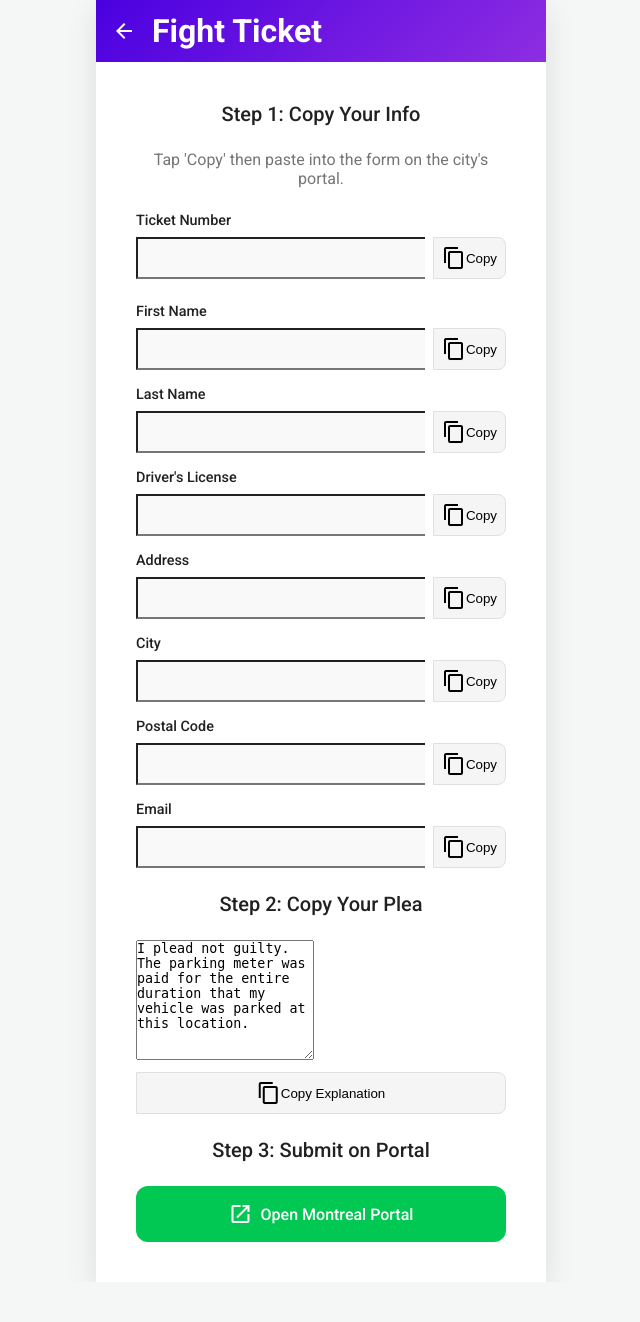
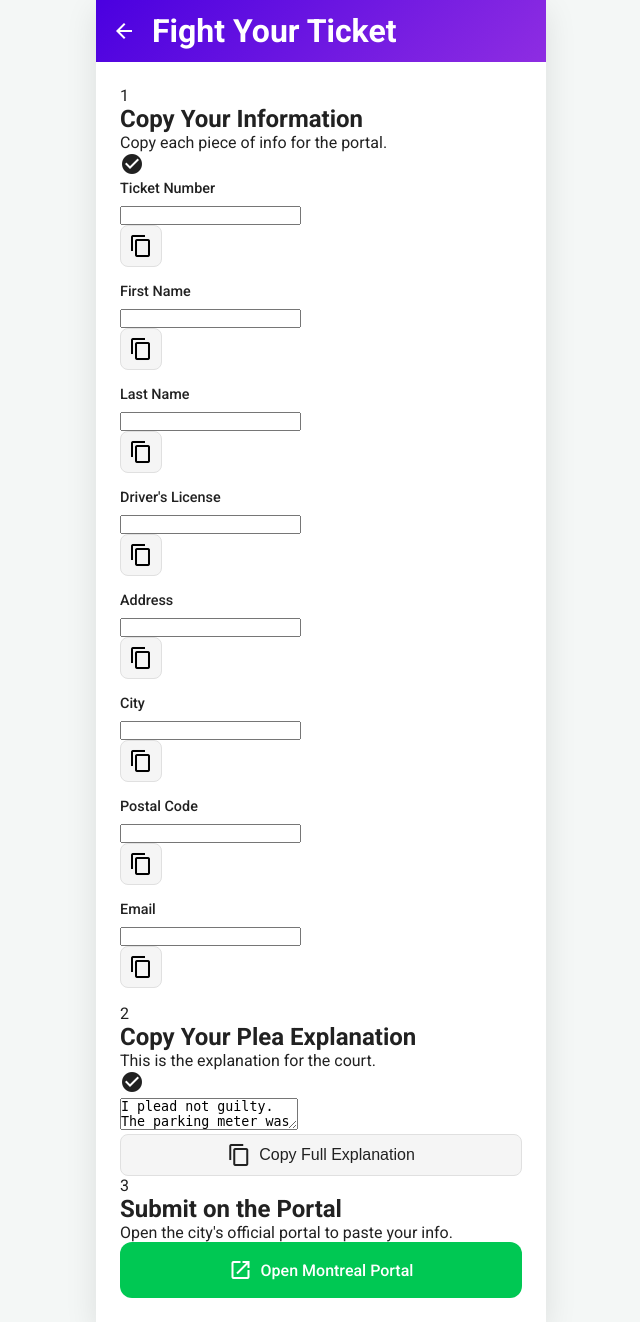
Before and after one commit to Aamm5845/parking-ticket-app-v3, a Flask app: page /plea-helper in a window 1280 px wide. Shown: the whole page, without its empty margins (319-959 px from the left). Before the commit the page ends 1242 px from the top, so only its background shows below. Run offline with Flask 3, Linux system fonts and the light colour scheme; the visitor is signed in with stand-in values (Sample User, id 1).

Commit message:
Update plea_helper.html

```diff
--- a/templates/plea_helper.html
+++ b/templates/plea_helper.html
@@ -3,7 +3,7 @@
 <head>
     <meta charset="UTF-8">
     <meta name="viewport" content="width=device-width, initial-scale=1.0">
-    <title>Plea Helper - Tickety</title>
+    <title>Fight Ticket - Tickety</title>
     <link rel="stylesheet" href="{{ url_for('static', filename='style.css') }}">
     <link href="https://fonts.googleapis.com/icon?family=Material+Icons" rel="stylesheet">
 </head>
@@ -11,116 +11,68 @@
     <div class="app-container">
         <header class="app-header">
              <a href="{{ url_for('index') }}" class="back-button"><span class="material-icons">arrow_back</span></a>
-             <h1 style="margin-left: 1rem;">Fight Ticket</h1>
+             <h1 style="margin-left: 1rem;">Fight Your Ticket</h1>
         </header>
         <main class="app-main">
-            <div class="action-card">
-                <h2>Step 1: Copy Your Info</h2>
-                <p class="helper-subtitle">Tap 'Copy' then paste into the form on the city's portal.</p>
-
-                <div class="copy-group">
-                    <label>Ticket Number</label>
-                    <div class="copy-item">
-                        <input type="text" value="{{ ticket_number }}" readonly id="copy-ticket_number">
-                        <button class="copy-btn" data-target="copy-ticket_number"><span class="material-icons">content_copy</span> Copy</button>
+            <div class="stepper">
+                <!-- Step 1: Copy Info -->
+                <div class="step" id="step-1">
+                    <div class="step-header">
+                        <div class="step-number">1</div>
+                        <div class="step-title">
+                            <h2>Copy Your Information</h2>
+                            <p>Copy each piece of info for the portal.</p>
+                        </div>
+                        <div class="step-status"><span class="material-icons check-icon">check_circle</span></div>
                     </div>
-                </div>
-                <div class="divider"></div>
-
-                <div class="copy-group">
-                    <label>First Name</label>
-                    <div class="copy-item">
-                        <input type="text" value="{{ profile.first_name }}" readonly id="copy-first_name">
-                        <button class="copy-btn" data-target="copy-first_name"><span class="material-icons">content_copy</span> Copy</button>
-                    </div>
-                </div>
-                <div class="copy-group">
-                    <label>Last Name</label>
-                    <div class="copy-item">
-                        <input type="text" value="{{ profile.last_name }}" readonly id="copy-last_name">
-                        <button class="copy-btn" data-target="copy-last_name"><span class="material-icons">content_copy</span> Copy</button>
-                    </div>
-                </div>
-                <div class="copy-group">
-                    <label>Driver's License</label>
-                    <div class="copy-item">
-                        <input type="text" value="{{ profile.license }}" readonly id="copy-license">
-                        <button class="copy-btn" data-target="copy-license"><span class="material-icons">content_copy</span> Copy</button>
-                    </div>
-                </div>
-                <div class="copy-group">
-                    <label>Address</label>
-                    <div class="copy-item">
-                        <input type="text" value="{{ profile.address }}" readonly id="copy-address">
-                        <button class="copy-btn" data-target="copy-address"><span class="material-icons">content_copy</span> Copy</button>
-                    </div>
-                </div>
-                <div class="copy-group">
-                    <label>City</label>
-                    <div class="copy-item">
-                        <input type="text" value="{{ profile.city }}" readonly id="copy-city">
-                        <button class="copy-btn" data-target="copy-city"><span class="material-icons">content_copy</span> Copy</button>
-                    </div>
-                </div>
-                <div class="copy-group">
-                    <label>Postal Code</label>
-                    <div class="copy-item">
-                        <input type="text" value="{{ profile.postal_code }}" readonly id="copy-postal_code">
-                        <button class="copy-btn" data-target="copy-postal_code"><span class="material-icons">content_copy</span> Copy</button>
-                    </div>
-                </div>
-                <div class="copy-group">
-                    <label>Email</label>
-                    <div class="copy-item">
-                        <input type="text" value="{{ profile.email }}" readonly id="copy-email">
-                        <button class="copy-btn" data-target="copy-email"><span class="material-icons">content_copy</span> Copy</button>
+                    <div class="step-content">
+                        <div class="copy-group"><label for="copy-ticket_number">Ticket Number</label><div class="input-wrapper"><input type="text" value="{{ ticket_number }}" readonly id="copy-ticket_number"><button class="copy-btn" data-target="copy-ticket_number"><span class="material-icons">content_copy</span></button></div></div>
+                        <div class="copy-group"><label for="copy-first_name">First Name</label><div class="input-wrapper"><input type="text" value="{{ profile.first_name }}" readonly id="copy-first_name"><button class="copy-btn" data-target="copy-first_name"><span class="material-icons">content_copy</span></button></div></div>
+                        <div class="copy-group"><label for="copy-last_name">Last Name</label><div class="input-wrapper"><input type="text" value="{{ profile.last_name }}" readonly id="copy-last_name"><button class="copy-btn" data-target="copy-last_name"><span class="material-icons">content_copy</span></button></div></div>
+                        <div class="copy-group"><label for="copy-license">Driver's License</label><div class="input-wrapper"><input type="text" value="{{ profile.license }}" readonly id="copy-license"><button class="copy-btn" data-target="copy-license"><span class="material-icons">content_copy</span></button></div></div>
+                        <div class="copy-group"><label for="copy-address">Address</label><div class="input-wrapper"><input type="text" value="{{ profile.address }}" readonly id="copy-address"><button class="copy-btn" data-target="copy-address"><span class="material-icons">content_copy</span></button></div></div>
+                        <div class="copy-group"><label for="copy-city">City</label><div class="input-wrapper"><input type="text" value="{{ profile.city }}" readonly id="copy-city"><button class="copy-btn" data-target="copy-city"><span class="material-icons">content_copy</span></button></div></div>
+                        <div class="copy-group"><label for="copy-postal_code">Postal Code</label><div class="input-wrapper"><input type="text" value="{{ profile.postal_code }}" readonly id="copy-postal_code"><button class="copy-btn" data-target="copy-postal_code"><span class="material-icons">content_copy</span></button></div></div>
+                        <div class="copy-group"><label for="copy-email">Email</label><div class="input-wrapper"><input type="text" value="{{ profile.email }}" readonly id="copy-email"><button class="copy-btn" data-target="copy-email"><span class="material-icons">content_copy</span></button></div></div>
                     </div>
                 </div>
 
-                <div class="divider"></div>
-
-                <h2>Step 2: Copy Your Plea</h2>
-                <div class="copy-group">
-                    <textarea readonly id="copy-plea_text">{{ plea_text }}</textarea>
-                    <div class="copy-item">
-                         <button type="button" class="copy-btn textarea-copy-btn" data-target="copy-plea_text"><span class="material-icons">content_copy</span> Copy Explanation</button>
+                <!-- Step 2: Copy Plea -->
+                <div class="step" id="step-2">
+                    <div class="step-header">
+                        <div class="step-number">2</div>
+                        <div class="step-title">
+                            <h2>Copy Your Plea Explanation</h2>
+                            <p>This is the explanation for the court.</p>
+                        </div>
+                        <div class="step-status"><span class="material-icons check-icon">check_circle</span></div>
+                    </div>
+                    <div class="step-content">
+                        <textarea readonly id="copy-plea_text">{{ plea_text }}</textarea>
+                        <button class="btn btn-secondary copy-btn" data-target="copy-plea_text">
+                            <span class="material-icons">content_copy</span> Copy Full Explanation
+                        </button>
                     </div>
                 </div>
 
-                <div class="divider"></div>
-
-                <h2>Step 3: Submit on Portal</h2>
-                <a href="{{ montreal_url }}" target="_blank" class="btn btn-success">
-                    <span class="material-icons">open_in_new</span> Open Montreal Portal
-                </a>
-
+                <!-- Step 3: Submit -->
+                <div class="step" id="step-3">
+                    <div class="step-header">
+                        <div class="step-number">3</div>
+                        <div class="step-title">
+                            <h2>Submit on the Portal</h2>
+                            <p>Open the city's official portal to paste your info.</p>
+                        </div>
+                    </div>
+                    <div class="step-content">
+                        <a href="{{ montreal_url }}" target="_blank" class="btn btn-success">
+                            <span class="material-icons">open_in_new</span> Open Montreal Portal
+                        </a>
+                    </div>
+                </div>
             </div>
         </main>
     </div>
-
-    <script>
-        document.querySelectorAll('.copy-btn').forEach(button => {
-            button.addEventListener('click', (e) => {
-                e.preventDefault();
-                const targetId = button.dataset.target;
-                const input = document.getElementById(targetId);
-
-                input.select();
-                // For mobile
-                input.setSelectionRange(0, 99999);
-
-                try {
-                    navigator.clipboard.writeText(input.value);
-                    const originalText = button.innerHTML;
-                    button.innerHTML = '<span class="material-icons">done</span> Copied!';
-                    setTimeout(() => {
-                        button.innerHTML = originalText;
-                    }, 2000);
-                } catch (err) {
-                    console.error('Failed to copy text: ', err);
-                }
-            });
-        });
-    </script>
+    <script src="{{ url_for('static', filename='script.js') }}"></script>
 </body>
 </html>
```
